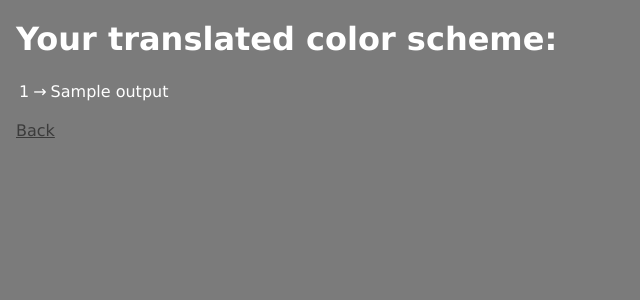
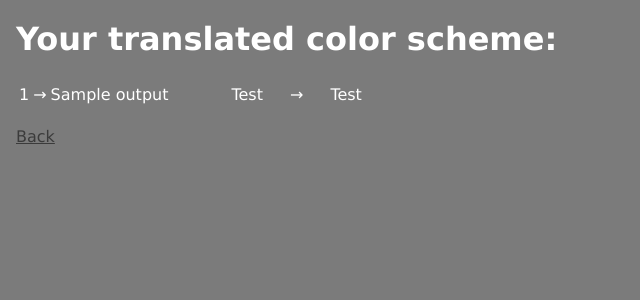
Before and after one commit to crowsonkb/color_schemer, a Flask app: template templates/result.html in a window 1280 px wide. Shown: the top 300 px of the page, without its empty margins (0-640 px from the left). Run offline with Flask 2, Linux system fonts and the light colour scheme; the template is opened without the code that fills it: most values are stand-ins (such as "Sample title", 1, 10 or a date in 2020).

Commit message:
UI for result page

```diff
--- a/app.py
+++ b/app.py
@@ -65,8 +65,10 @@
 
     if form['direction'] == 'to_dark':
         translate_fn = partial(cam.translate, bg_src=light, bg_dst=dark)
+        left_bg, right_bg = '#fff', '#000'
     elif form['direction'] == 'to_light':
         translate_fn = partial(cam.translate, bg_src=dark, bg_dst=light)
+        left_bg, right_bg = '#000', '#fff'
     else:
         raise ValueError('Translation direction not specified')
     translate_fn = partial(translate_fn, J_factor=J_factor, C_factor=C_factor)
@@ -80,4 +82,5 @@
         else:
             outputs.append((color_to_hex(rgb_src), color_to_hex(rgb_dst)))
 
-    return flask.render_template('result.html', outputs=outputs)
+    return flask.render_template('result.html',
+                                 left_bg=left_bg, right_bg=right_bg, outputs=outputs)
--- a/static/main.css
+++ b/static/main.css
@@ -26,6 +26,10 @@
     text-align: right;
 }
 
+td.demo {
+    padding: 4px 24px;
+}
+
 textarea {
     font-family: SF Mono, Consolas, monospace;
     font-size: 80%;
--- a/templates/result.html
+++ b/templates/result.html
@@ -10,6 +10,12 @@
                 <td>{{output[0]}}
                 <td> →
                 <td>{{output[1]}}
+                <td style="width: 2em;">
+                <td class="demo" style="background-color: {{left_bg}};">
+                    <span style="color: {{output[0]}};">Test</span>
+                <td> →
+                <td class="demo" style="background-color: {{right_bg}};">
+                    <span style="color: {{output[1]}};">Test</span>
         {% endfor %}
     </table><br>
     <a href=".">Back</a>
```
